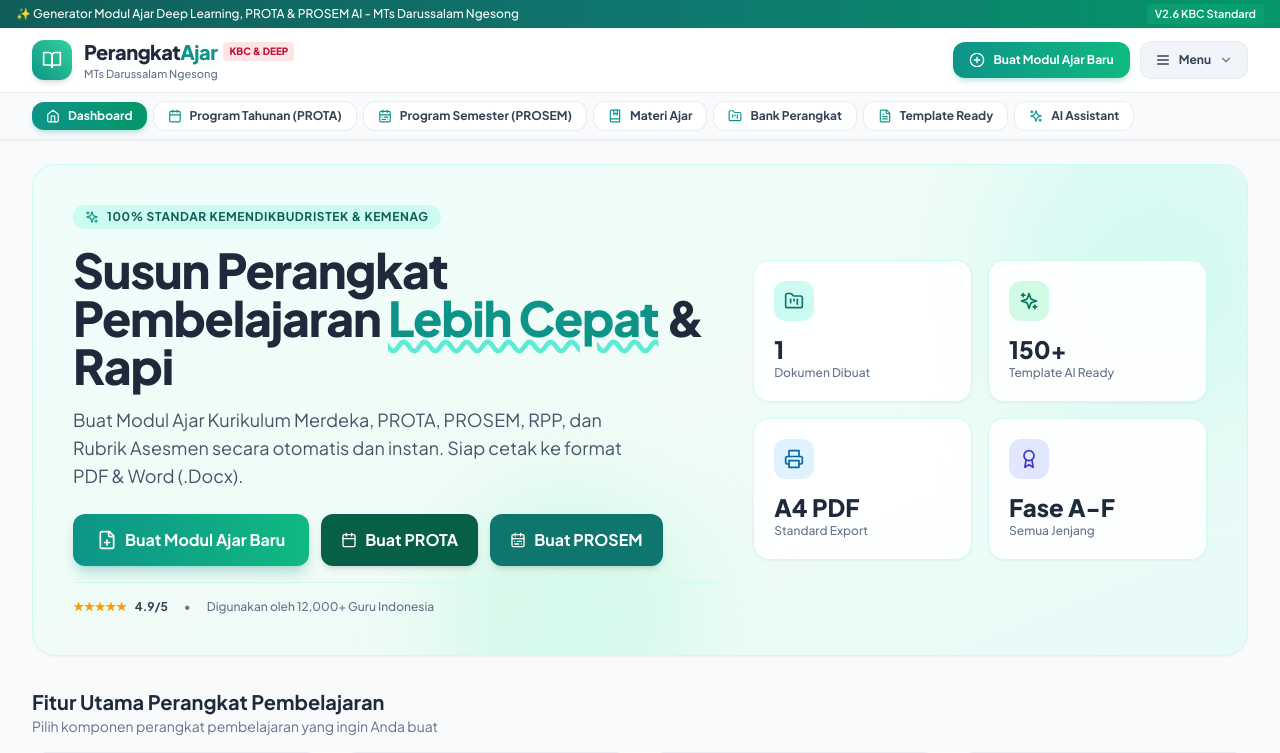
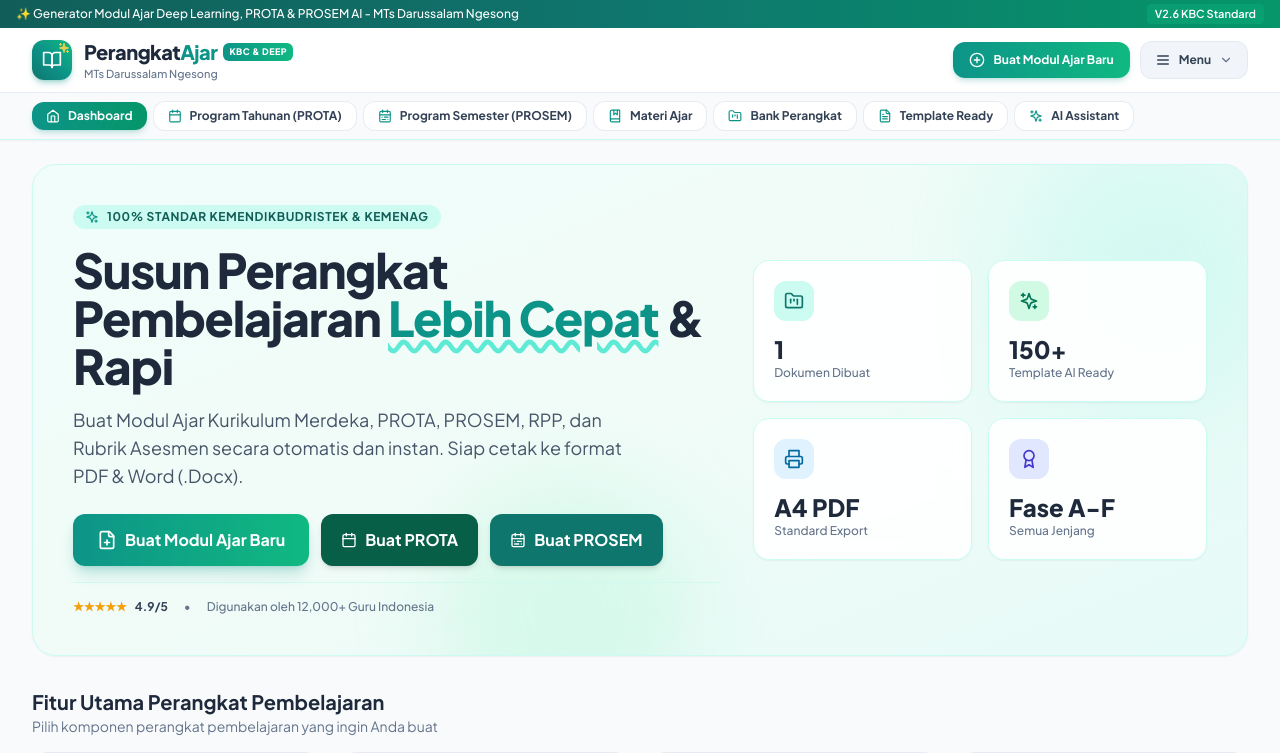
Before and after one commit to afifmashum61-oss/Tathwir, a React (Vite) app: page / in a window 1280 px wide. Shown: the top 753 px of the page. Built offline with nearby package versions, Linux system fonts and the light colour scheme.

Commit message:
feat: update favicon and brand icon with ultra-modern gradient book and AI sparkle logo

```diff
--- a/src/components/Navbar.jsx
+++ b/src/components/Navbar.jsx
@@ -37,13 +37,14 @@
             onClick={() => handleSelect('dashboard')}
             className="flex items-center gap-3 cursor-pointer group"
           >
-            <div className="w-10 h-10 rounded-xl bg-gradient-to-tr from-teal-600 to-emerald-400 flex items-center justify-center text-white shadow-md group-hover:scale-105 transition-transform">
-              <BookOpen className="w-5 h-5" />
+            <div className="w-10 h-10 rounded-xl bg-gradient-to-tr from-teal-700 via-teal-600 to-emerald-500 flex items-center justify-center text-white shadow-md shadow-teal-600/30 group-hover:scale-105 transition-transform relative overflow-hidden">
+              <BookOpen className="w-5 h-5 text-white" />
+              <Sparkles className="w-3 h-3 text-amber-300 fill-amber-300 absolute top-0.5 right-0.5 animate-pulse" />
             </div>
             <div>
               <div className="flex items-center gap-1.5">
                 <span className="font-extrabold text-xl tracking-tight text-slate-800">Perangkat<span className="text-teal-600">Ajar</span></span>
-                <span className="bg-rose-100 text-rose-700 text-[10px] font-extrabold px-1.5 py-0.5 rounded uppercase">KBC & DEEP</span>
+                <span className="bg-gradient-to-r from-teal-600 to-emerald-500 text-white text-[9px] font-black px-1.5 py-0.5 rounded-md shadow-xs uppercase tracking-wider">KBC & DEEP</span>
               </div>
               <p className="text-[11px] text-slate-500 font-medium">
                 MTs Darussalam Ngesong
```
Also changed, not shown: public/favicon.svg.
